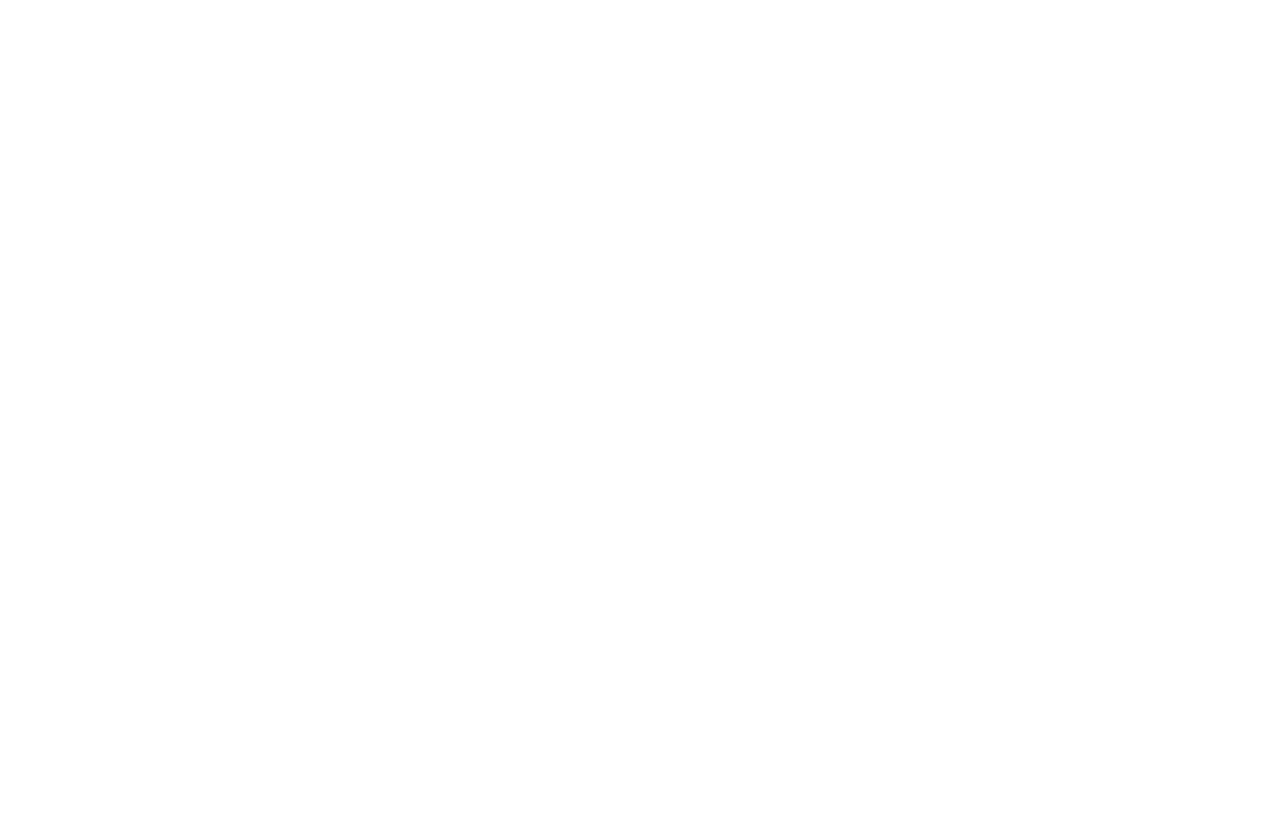
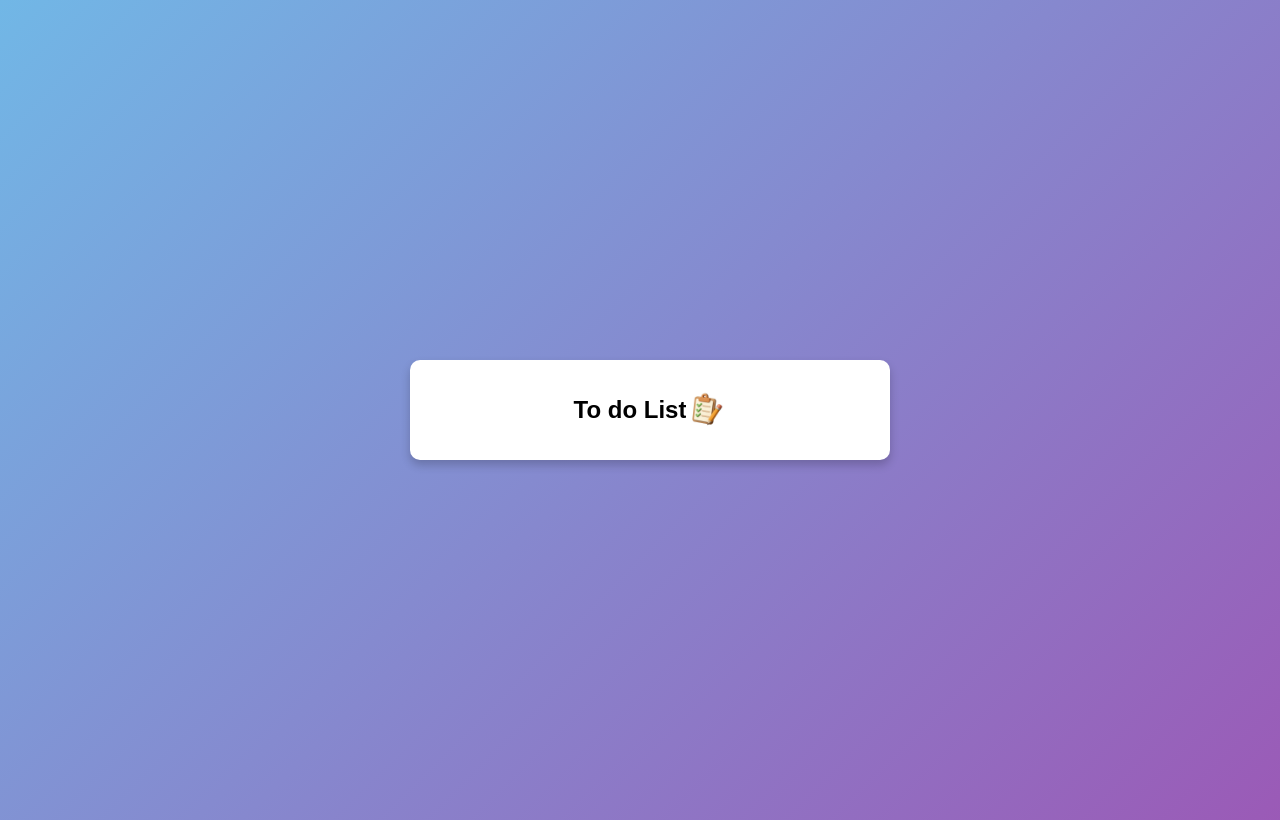
Before and after one commit to amira1810/Simple-to-do-list, a plain HTML site: page index.html in a window 1280 px wide. Drawn offline with Linux system fonts and the light colour scheme.

Commit message:
ajouter l'element principal

```diff
--- a/index.html
+++ b/index.html
@@ -3,9 +3,17 @@
 <head>
     <meta charset="UTF-8">
     <meta name="viewport" content="width=device-width, initial-scale=1.0">
-    <title>Document</title>
+    <title>To do List</title>
+    <link rel="stylesheet" href="style.css">
 </head>
 <body>
 
+    <div class="container">
+        <div class="to-do-app">
+            <h2>To do List</h2> <img src="images/todolist.jpg" alt="">
+        </div>
+
+    </div>
+
 </body>
 </html>
--- /dev/null
+++ b/style.css
@@ -0,0 +1,33 @@
+*{
+    margin: 0;
+    padding: 0;
+    font-family: 'Poppins', sans-serif;
+}
+
+
+.container{
+    width: 100%;
+    min-height: 100vh;
+    display: flex;
+    justify-content: center;
+    align-items: center;
+    padding: 10px;
+    background: linear-gradient(135deg, #71b7e6, #9b59b6);
+}
+
+img{
+    width: 40px;
+    height: 40px;
+    border-radius: 10px;
+}
+
+.to-do-app{
+    width: 400px;
+    background: #fff;
+    border-radius: 10px;
+    padding: 30px 40px;
+    box-shadow: 0 5px 10px rgba(0,0,0,0.2);
+    display: flex;
+    align-items: center;
+    justify-content: center;
+}
```
Also changed, not shown: images/todolist.jpg (added).
